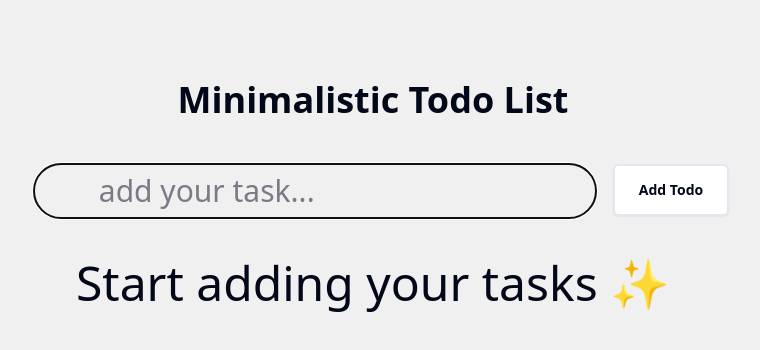
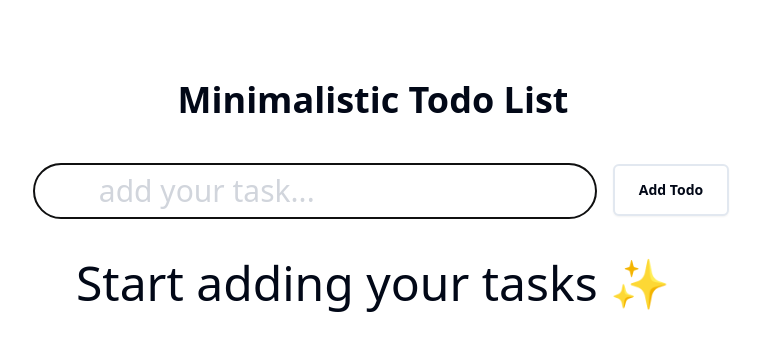
Before and after one commit to watacodes/minimalistic-todo-list, a Next.js app: page / in a window 1280 px wide. Shown: the top 350 px of the page, without its empty margins (267-1027 px from the left). Built offline with nearby package versions, Linux system fonts and the light colour scheme.

Commit message:
fix(ui): apply change to edit/remove button, colour

```diff
--- a/src/app/layout.tsx
+++ b/src/app/layout.tsx
@@ -7,9 +7,7 @@ export default function RootLayout({
 }>) {
   return (
     <html lang="en">
-      <body className="bg-offwhite-500 m-auto p-0 min-h-dwh max-h-dwh">
-        {children}
-      </body>
+      <body className="m-auto p-0 min-h-dwh max-h-dwh">{children}</body>
     </html>
   );
 }
--- a/src/app/todo/components/FilterButtons.tsx
+++ b/src/app/todo/components/FilterButtons.tsx
@@ -20,7 +20,7 @@ const FilterButtons = ({ status, setStatus }: Props) => {
         type="single"
         value={status}
         onValueChange={handleStatusChange}
-        className="flex space-x-1 mb-4 w-1/3 rounded-md"
+        className="flex mb-4 w-1/3 rounded-md"
       >
         <ToggleGroupItem
           variant="outline"
--- a/src/app/todo/components/NewTodo.tsx
+++ b/src/app/todo/components/NewTodo.tsx
@@ -1,27 +1,25 @@
 "use client";
 
-import { useState } from "react";
+import { FormEvent, useState } from "react";
 import { AddProps } from "../../types/types";
 import { Button } from "@/components/ui/button";
 
 const NewTodo = ({ handleAdd }: AddProps) => {
   const [newTask, setNewTask] = useState<string>("");
+  const handleSubmit = (e: FormEvent<HTMLFormElement>) => {
+    e.preventDefault();
+    handleAdd(newTask);
+    setNewTask("");
+  };
 
   return (
-    <form
-      className="flex items-center mb-10"
-      onSubmit={(e) => {
-        e.preventDefault();
-        handleAdd(newTask);
-        setNewTask("");
-      }}
-    >
+    <form className="flex items-center mb-10" onSubmit={(e) => handleSubmit(e)}>
       <label htmlFor="addTodo">
         <input
           type="text"
           id="addTodo"
           placeholder="add your task..."
-          className="rounded-4xl text-3xl px-16 py-2 mx-4 border-2"
+          className="rounded-4xl text-3xl px-16 py-2 mx-4 border-2 placeholder-gray-300"
           value={newTask}
           onChange={(e) => setNewTask(e.target.value)}
           autoFocus
--- a/src/app/todo/components/TodoList.tsx
+++ b/src/app/todo/components/TodoList.tsx
@@ -33,7 +33,8 @@ const TodoList = ({
         {!visibleTodos.length && <>Nothing to display.</>}
         {visibleTodos.map(({ item, id, done }) => {
           return (
-            <li className="flex items-center " key={id}>
+            <li className="flex items-center justify-between" key={id}>
+              <div className="flex">
                 <Checkbox
                   checked={done}
                   name={id}
@@ -50,6 +51,11 @@ const TodoList = ({
                 >
                   {item}
                 </label>
+              </div>
+              <div>
+                <Button variant="outline" aria-label="edit">
+                  Edit
+                </Button>
                 <Button
                   variant="outline"
                   aria-label="remove"
@@ -57,6 +63,7 @@ const TodoList = ({
                 >
                   Remove
                 </Button>
+              </div>
             </li>
           );
         })}
```
Lines whose indentation alone changed are shown as unchanged.
